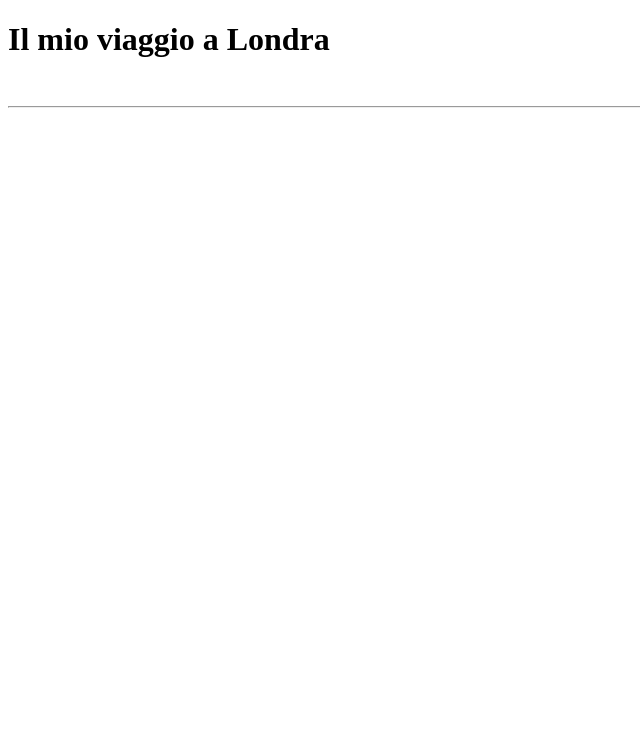
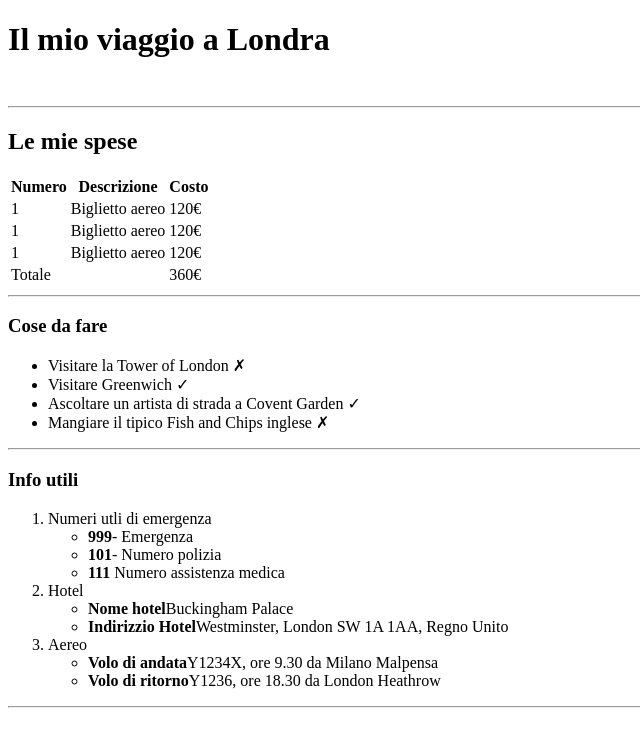
Before and after one commit to davide1217/html-london-trip, a plain HTML site: page index.html in a window 1280 px wide. Shown: the whole page, without its empty margins (0-640 px from the left). Drawn offline with Linux system fonts and the light colour scheme.

Commit message:
HEADER+MAIN

```diff
--- a/index.html
+++ b/index.html
@@ -19,7 +19,90 @@
 
   </header>
 <hr>
+  <main>
+    <h2>Le mie spese</h2>
 
+    <table>
+      <thead>
+        <tr>
+           <th><strong>Numero</strong></th>
+           <th><strong>Descrizione</strong></th>
+           <th><strong>Costo</strong></th>
+        </tr>
+      </thead>
+
+      <tbody>
+
+        <tr>
+          <td>1</td>
+          <td>Biglietto aereo</td>
+          <td>120€</td>
+        </tr>
+
+        <tr>
+          <td>1</td>
+          <td>Biglietto aereo</td>
+          <td>120€</td>
+        </tr>
+
+        <tr>
+          <td>1</td>
+          <td>Biglietto aereo</td>
+          <td>120€</td>
+        </tr>
+
+      </tbody>
+
+      <tfoot>
+        <tr>
+          <td>Totale</td>
+          <td></td>
+          <td>360€</td>
+        </tr>
+      </tfoot>
+
+    </table>
+<hr>
+
+  <h3>Cose da fare</h3>
+
+    <ul>
+      <li>Visitare la Tower of London &cross;</li>
+      <li>Visitare Greenwich &check;</li>
+      <li>Ascoltare un artista di strada a Covent Garden &check;</li>
+      <li>Mangiare il tipico Fish and Chips inglese &cross;</li>
+    </ul>
+<hr>
+
+    <h3>Info utili</h3>
+
+    <ol>
+      <li>Numeri utli di emergenza
+
+        <ul>
+          <li><strong>999</strong>- Emergenza</li>
+          <li><strong>101</strong>- Numero polizia</li>
+          <li><strong>111</strong> Numero assistenza medica</li>
+        </ul>
+
+      </li>
+
+      <li>Hotel
+        <ul>
+          <li><strong>Nome hotel</strong>Buckingham Palace</li>
+          <li><strong>Indirizzio Hotel</strong>Westminster, London SW 1A 1AA, Regno Unito</li>
+        </ul>
+      </li>
+
+      <li>Aereo
+        <ul>
+          <li><strong>Volo di andata</strong>Y1234X, ore 9.30 da Milano Malpensa</li>
+          <li><strong>Volo di ritorno</strong>Y1236, ore 18.30 da London Heathrow</li>
+        </ul>
+      </li>
+    </ol>
+  <hr>
+  </main>
 
 </body>
 </html>
```
